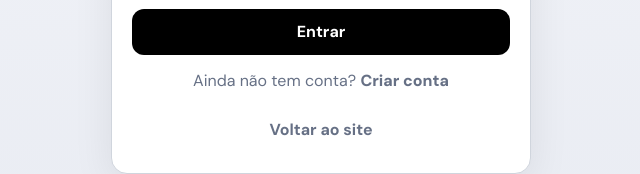
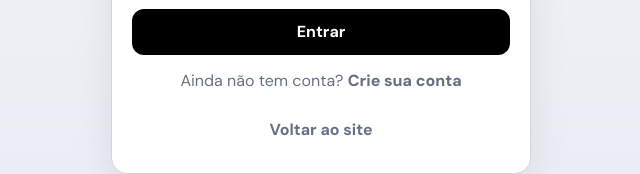
Before and after one commit to maxjuniman/paraba_site, a React (Vite) app: page /admin/login in a window 1280 px wide. Shown: the part 491-665 px from the top of the page, without its empty margins (319-959 px from the left). Built offline with nearby package versions, Linux system fonts and the light colour scheme; no server answers.

Commit message:
teste pipe

```diff
--- a/src/pages/admin/Login.tsx
+++ b/src/pages/admin/Login.tsx
@@ -105,7 +105,7 @@ export function AdminLoginPage() {
         <p className="muted" style={{ margin: 0, textAlign: 'center' }}>
           Ainda não tem conta?{' '}
           <Link to="/admin/register" style={{ fontWeight: 800 }}>
-            Criar conta
+            Crie sua conta
           </Link>
         </p>
         <Link className="btn btn-ghost" to="/">
```
